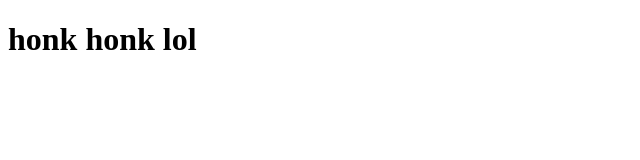
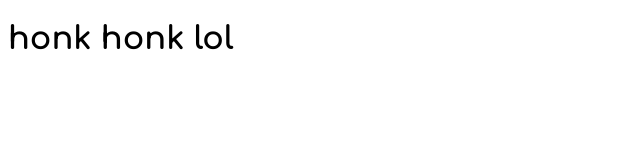
Before and after one commit to samster56/goose, a plain HTML site: page index.html in a window 1280 px wide. Shown: the whole page, without its empty margins (0-640 px from the left). Drawn offline with Linux system fonts and the light colour scheme.

Commit message:
Add files via upload

```diff
--- a/index.html
+++ b/index.html
@@ -1,10 +1,21 @@
 <!doctype html>
 <html>
 <head>
-  <meta charset="utf-8">
-  <title>goose website</title>
-</head>
+    <link rel="preconnect" href="https://fonts.googleapis.com">
+    <link rel="preconnect" href="https://fonts.gstatic.com" crossorigin>
+    <link href="https://fonts.googleapis.com/css2?family=Comfortaa:wght@300..700&display=swap" rel="stylesheet">
+    <meta charset="utf-8">
+    <title>goose website</title>
+    <style>
+        body {
+          font-family: "Comfortaa", sans-serif;
+          font-optical-sizing: auto;
+          font-weight: 300;
+          font-style: normal;
+        }
+    </style>
+        </head>
 <body>
-  <h1>honk honk lol</h1>
+    <h1>honk honk lol</h1>
 </body>
 </html>
```
